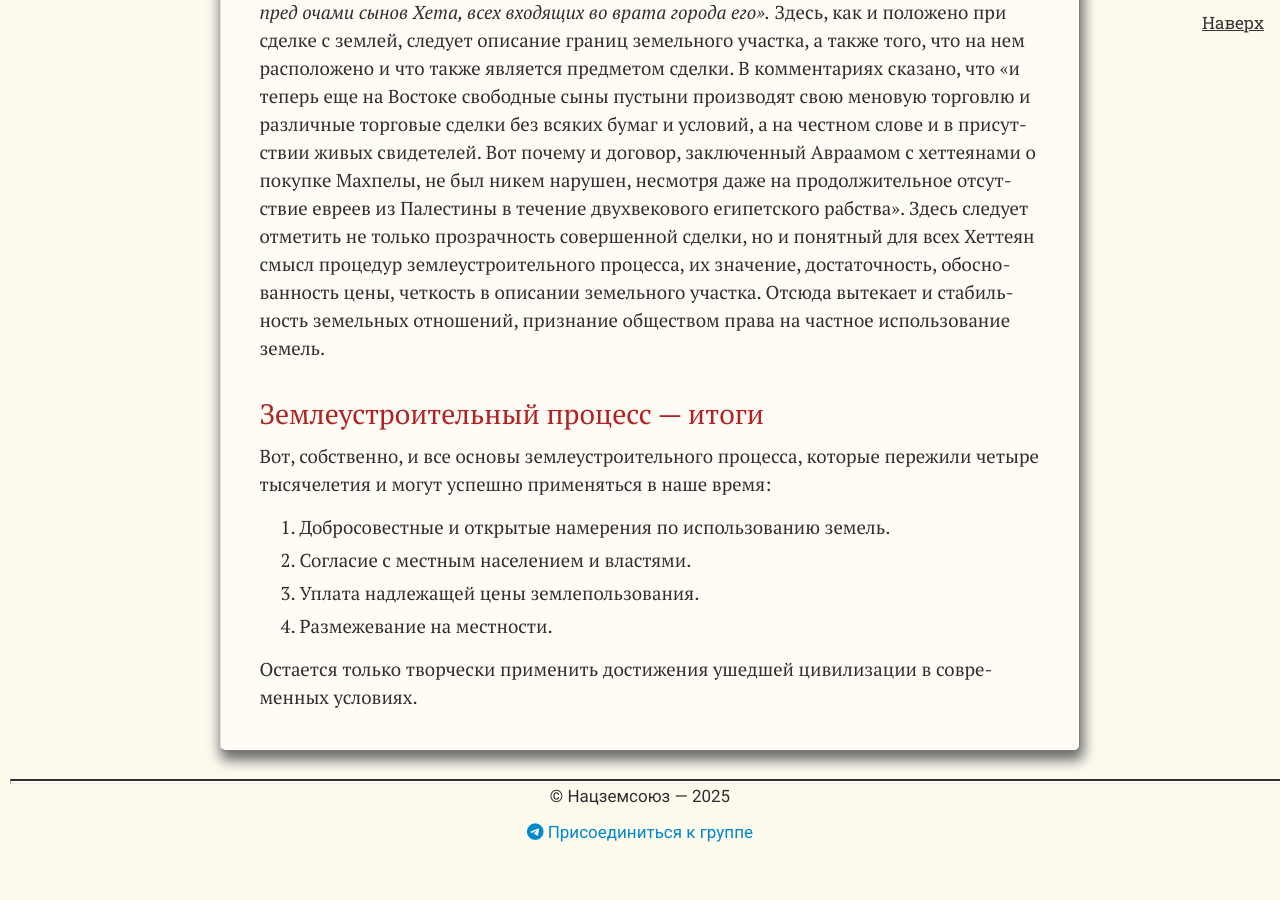
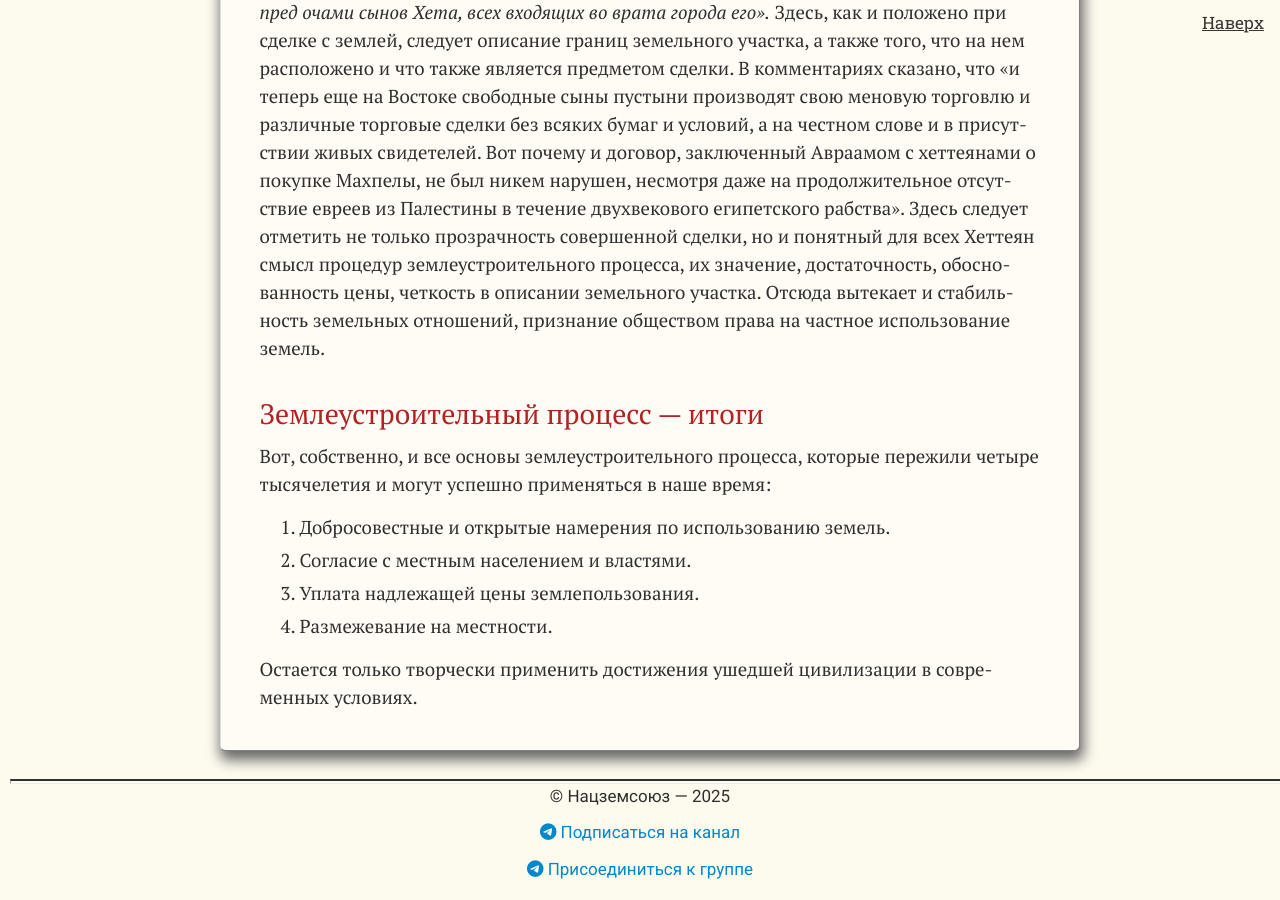
Before and after one commit to SergSi/land-use-art, a Jekyll site: the page built from _posts/2023-09-01-book.md, in a window 1280 px wide and 900 px high, scrolled down 6185 px. Built offline with Jekyll 4.4.1, drawn with Linux system fonts in a browser that asks for light colours; some web fonts are replaced; before the commit the page ends 7049 px from its top, so only the background shows below that.

Commit message:
Update foot.html

```diff
--- a/_includes/foot.html
+++ b/_includes/foot.html
@@ -8,6 +8,11 @@
     </div>
 
     <!-- Ссылка на Telegram-группу -->
+    <div style="text-align: center; margin-bottom: 10px;">
+      <a href="https://t.me/+oof5GFIGMbVkMWMy" target="_blank" style="font-family: 'Roboto', sans-serif; text-decoration: none; color: #0088cc; margin: 0;">
+        <i class="fab fa-telegram-plane"></i> Подписаться на канал
+      </a>
+    </div>
     <div style="text-align: center;">
       <a href="https://t.me/+X0UTMC7_X48xZjIy" target="_blank" style="font-family: 'Roboto', sans-serif; text-decoration: none; color: #0088cc; margin: 0;">
         <i class="fab fa-telegram-plane"></i> Присоединиться к группе
```
